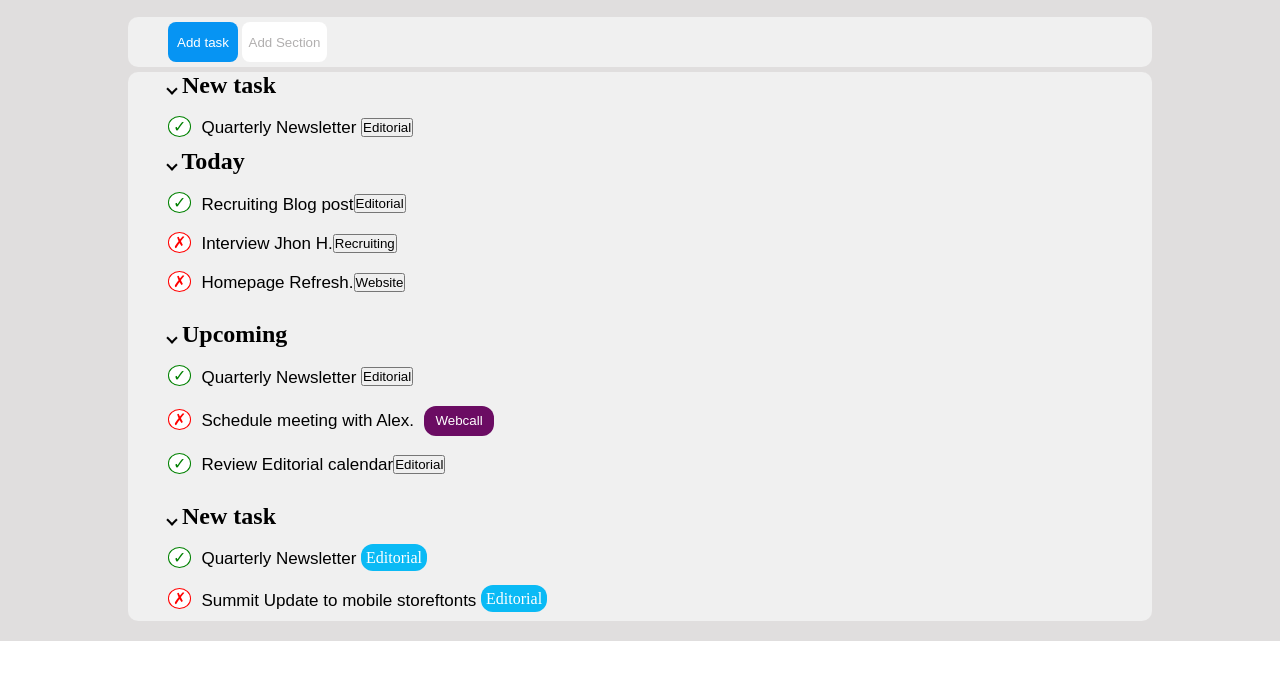
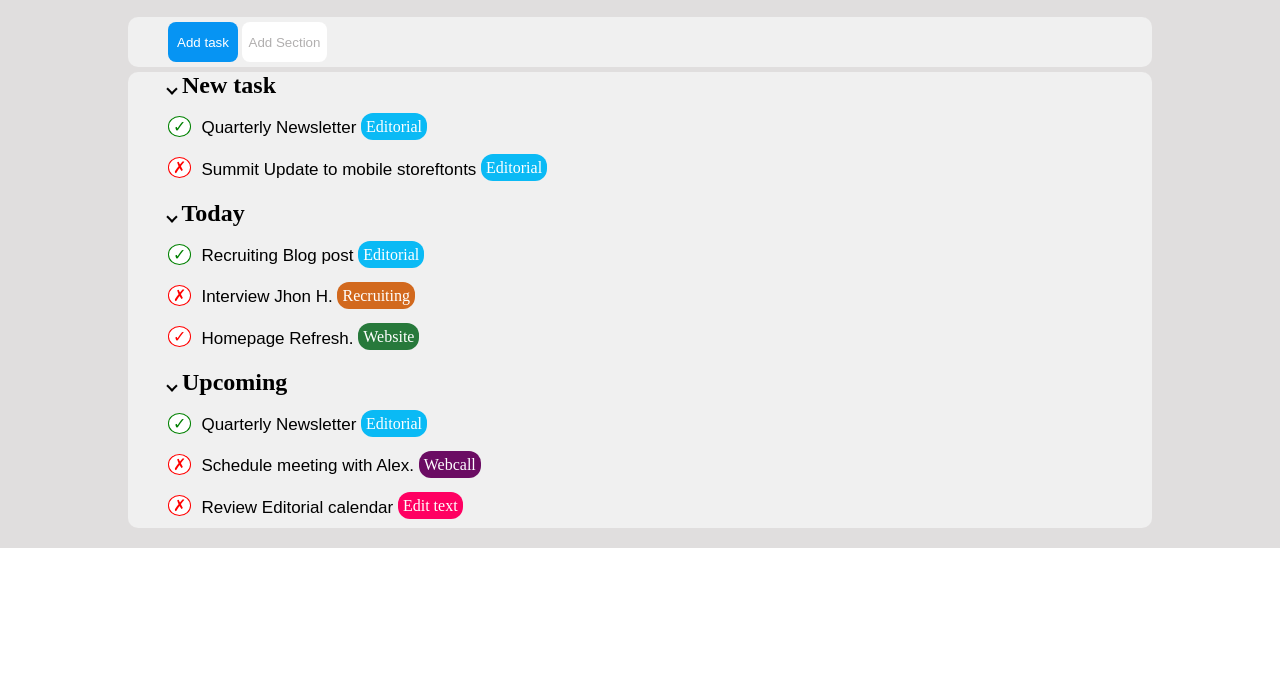
Before and after one commit to GabrielePalmaBool/html-css-toboolist, a plain HTML site: page index.html in a window 1280 px wide. Shown: the part 53-732 px from the top of the page. Drawn offline with Linux system fonts and the light colour scheme.

Commit message:
last update all lists

```diff
--- a/css/Menu.css
+++ b/css/Menu.css
@@ -123,30 +123,21 @@ li {
 
 }
 
- .btn6 {
-    width: 70px;
-    height: 30px;
-    border-color: #e7e7e7;
-    background-color: rgb(107, 12, 99);
-    text-align: center;
-    border: none;
-    border-radius: 12px;
-    color: white;
-    margin-left: 10px;
- }
-
- .btn7 {
-   width: 70px;
-   height: 30px;
-   border-color: #e7e7e7;
-   background-color: rgb(248, 139, 67);
-   text-align: center;
-   border: none;
+.Sp_button4 {
+   background-color: rgb(107, 12, 99);
    border-radius: 12px;
    color: white;
-   margin-left: 10px;
+   padding: 5px;
+
 }
 
+.Sp_button5 {
+   background-color: rgb(255, 0, 98);
+   border-radius: 12px;
+   color: white;
+   padding: 5px;
+
+}
 
   /*-----------------freccia scroll in basso--------------------*/
   .arrow {
--- a/index.html
+++ b/index.html
@@ -34,37 +34,34 @@
             <!-- SECTION background M1-->
             <section id="backgroundM2">
 
-                <!-- Div background M1-->
-                <div class="SotBackgroundM1">
-                    <h2> <i class="arrow down"></i> New task</h2><br>
-                    <span class="circle-checkmark">&#10003;</span><span id="text">Quarterly Newsletter </span><button class="btn3">Editorial</button>
-                </div>
+                <!-- h2 new task with arrow-->
+                <h2> <i class="arrow down"></i> New task</h2><br>
 
-                <!-- Div background M1-->
-                <div class="SotBackgroundM1">
-                    <h2> <i class="arrow down"></i> Today</h2><br>
-                    <span class="circle-checkmark">&#10003;</span><span id="text">Recruiting Blog post</span><button class="btn3">Editorial</button><br><br>
-                    <span class="circle-checkmark1">&#10007;</span><span id="text">Interview Jhon H.</span><button class="btn4">Recruiting</button><br><br>
-                    <span class="circle-checkmark1">&#10007;</span><span id="text">Homepage Refresh.</span><button class="btn5">Website</button><br><br>
+                <!-- prima Lista non ordinata-->
+                <ul>
+                    <li><span class="circle-checkmark">&#10003;</span><span id="text">Quarterly Newsletter </span><span class="Sp_button1">Editorial</span></li>
+                    <li><span class="circle-checkmark1">&#10007;</span><span id="text">Summit Update to mobile storeftonts </span><span class="Sp_button1">Editorial</span></li>
+                </ul>
 
-                </div>
+                <h2> <i class="arrow down"></i> Today</h2><br>
 
-                <!-- Div background M1-->
-                <div class="SotBackgroundM1">
-                    <h2> <i class="arrow down"></i> Upcoming</h2><br>
-                    <span class="circle-checkmark">&#10003;</span><span id="text">Quarterly Newsletter </span><button class="btn3">Editorial</button><br><br>
-                    <span class="circle-checkmark1">&#10007;</span><span id="text">Schedule meeting with Alex.</span><button class="btn6">Webcall</button><br><br>
-                    <span class="circle-checkmark">&#10003;</span><span id="text">Review Editorial calendar</span><button class="btn3">Editorial</button><br><br>
-                </div>
+                <!-- seconda Lista non ordinata-->
+                <ul>
+                    <li><span class="circle-checkmark">&#10003;</span><span id="text">Recruiting Blog post </span><span class="Sp_button1">Editorial</span></li>
+                    <li><span class="circle-checkmark1">&#10007;</span><span id="text">Interview Jhon H. </span><span class="Sp_button2">Recruiting</span></li>
+                    <li><span class="circle-checkmark1">&#10003;</span><span id="text">Homepage Refresh. </span><span class="Sp_button3">Website</span></li>
+                </ul>
 
-            <h2> <i class="arrow down"></i> New task</h2><br>
-            <ul>
-                <li><span class="circle-checkmark">&#10003;</span><span id="text">Quarterly Newsletter </span><span class="Sp_button1">Editorial</span></li>
-                <li><span class="circle-checkmark1">&#10007;</span><span id="text">Summit Update to mobile storeftonts </span><span class="Sp_button1">Editorial</span></li>
-            </ul>
+                <h2> <i class="arrow down"></i> Upcoming</h2><br>
+
+                <!-- terza Lista non ordinata-->
+                <ul>
+                    <li><span class="circle-checkmark">&#10003;</span><span id="text">Quarterly Newsletter </span><span class="Sp_button1">Editorial</span></li>
+                    <li><span class="circle-checkmark1">&#10007;</span><span id="text">Schedule meeting with Alex. </span><span class="Sp_button4">Webcall</span></li>
+                    <li> <span class="circle-checkmark1">&#10007;</span><span id="text">Review Editorial calendar </span><span class="Sp_button5">Edit text</span></li>
+                </ul>
+
             </section>
-
-
 
         </main>
 
```
